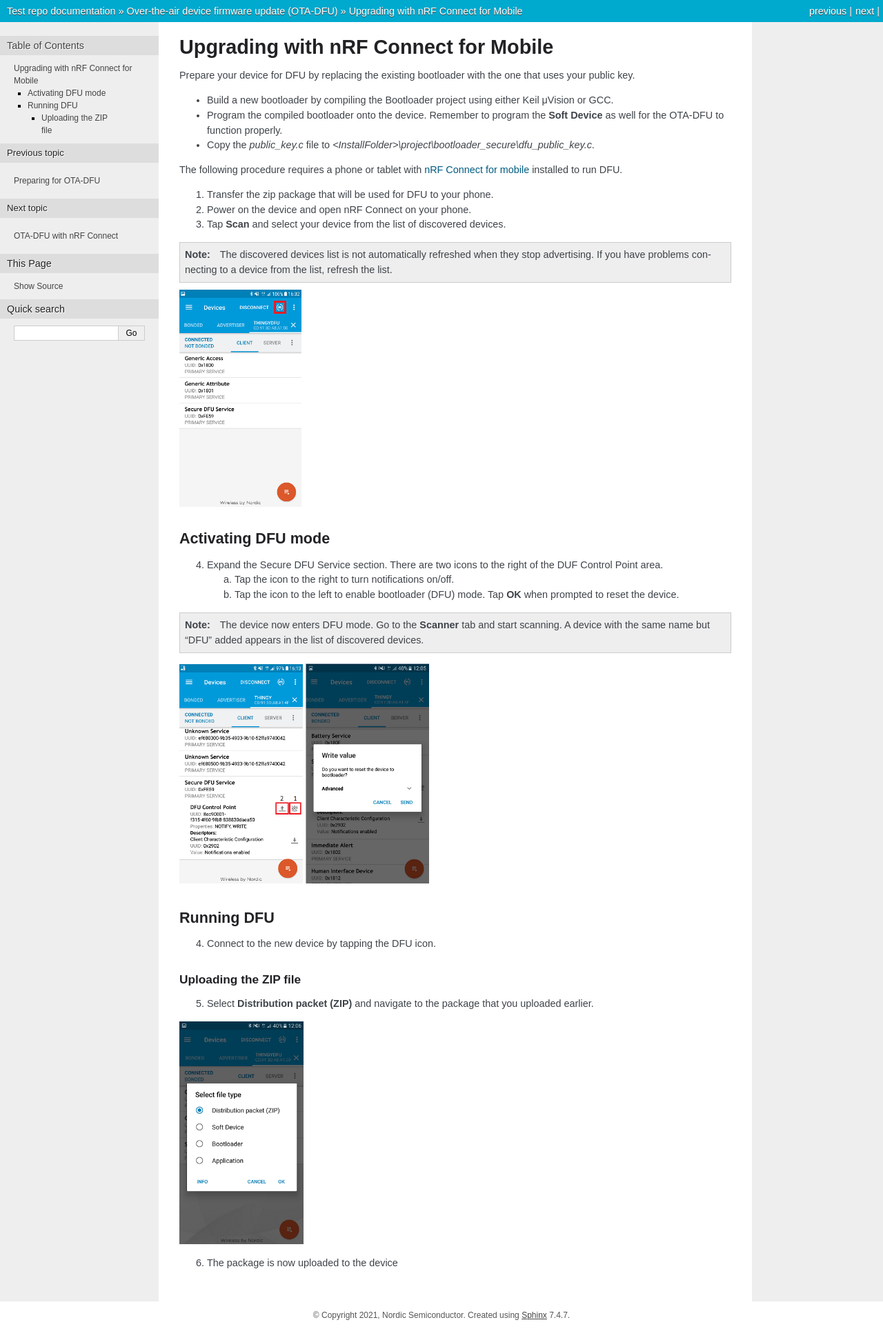
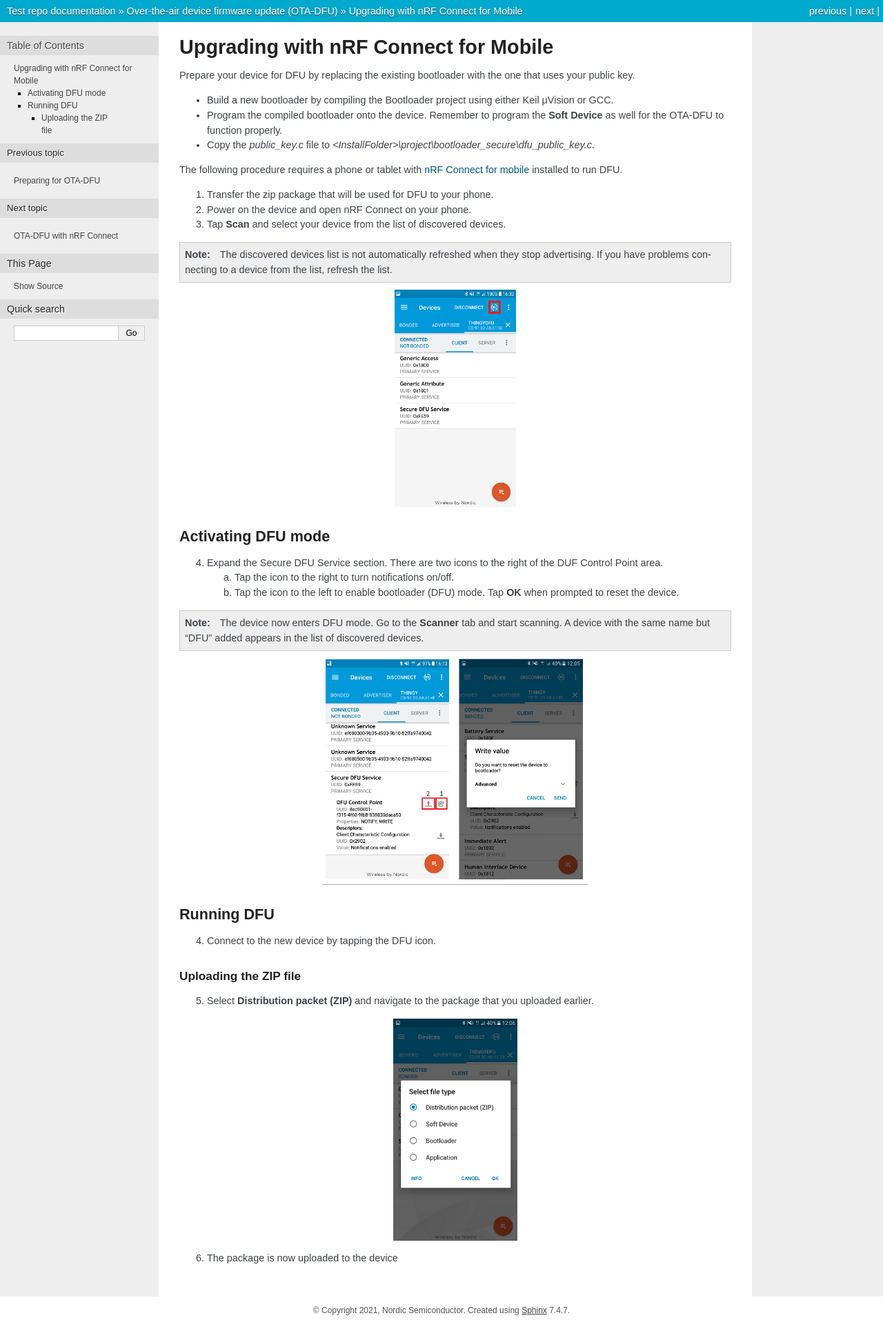
Before and after one commit to veshivas/tech_writer_test, a Sphinx documentation site: the page built from doc/upgrade.rst, in a window 1280 px wide. Shown: the whole page at 69% size. Built offline with Sphinx 7.4.7, drawn with Linux system fonts in a browser that asks for light colours.

Commit message:
Align the images to the center

```diff
--- a/doc/upgrade.rst
+++ b/doc/upgrade.rst
@@ -31,6 +31,7 @@ Connect for mobile`_ installed to run DFU.
 .. image:: images/image3.png
    :width: 1.84in
    :height: 3.28in
+   :align: center
 
 Activating DFU mode
 --------------------
@@ -48,7 +49,11 @@ Activating DFU mode
     scanning. A device with the same name but “DFU” added appears in the list of
     discovered devices.
 
-|image1| |image2|
+.. list-table::
+    :widths: 50 50
+
+    * - |image1|
+      - |image2|
 
 Running DFU
 ------------
@@ -64,14 +69,18 @@ Uploading the ZIP file
 .. image:: images/image4.png
    :width: 1.88in
    :height: 3.36in
+   :align: center
 
 6. The package is now uploaded to the device
 
 .. |image1| image:: images/image1.png
    :width: 1.86in
    :height: 3.31in
+   :align: middle
+
 .. |image2| image:: images/image2.png
    :width: 1.87in
    :height: 3.33in
+   :align: middle
 
 .. _nRF Connect for mobile: https://www.nordicsemi.com/eng/Products/Nordic-mobile-Apps/nRF-Connect-for-mobile-previously-called-nRF-Master-Control-Panel
```
